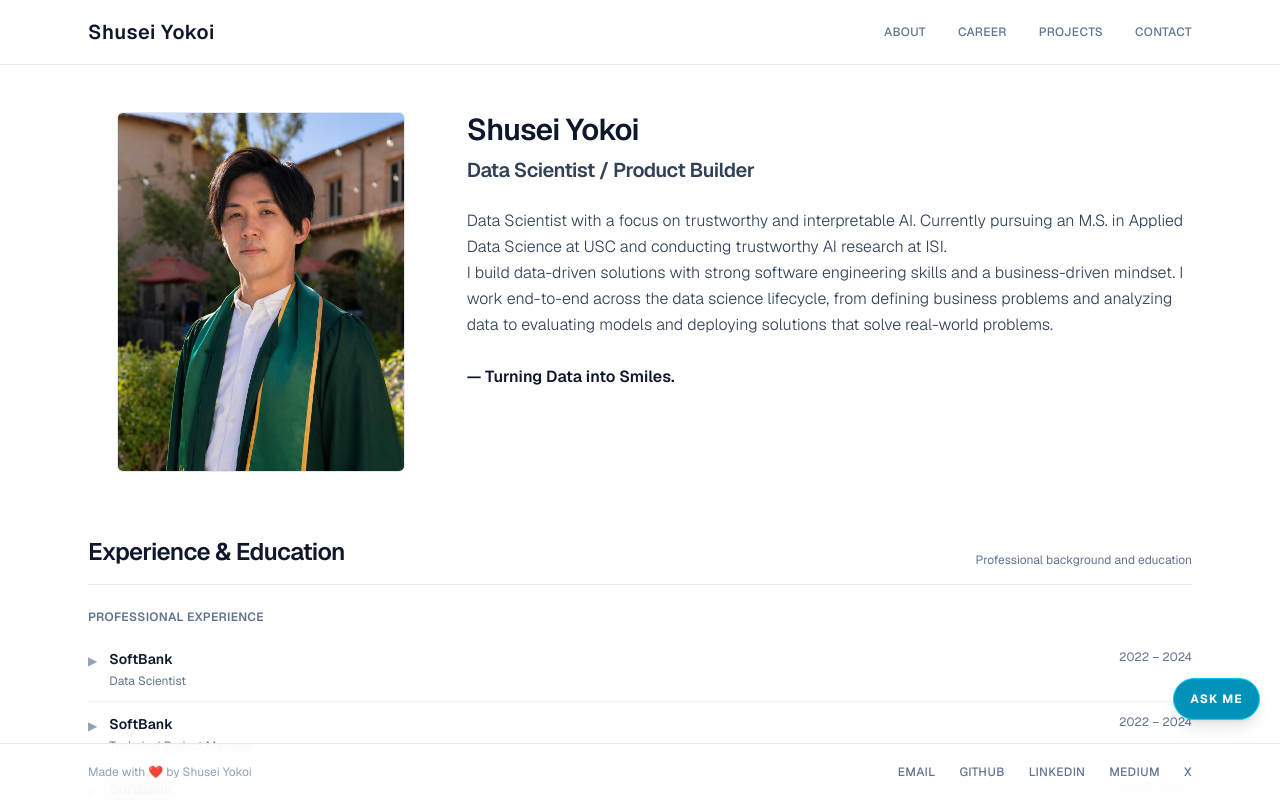
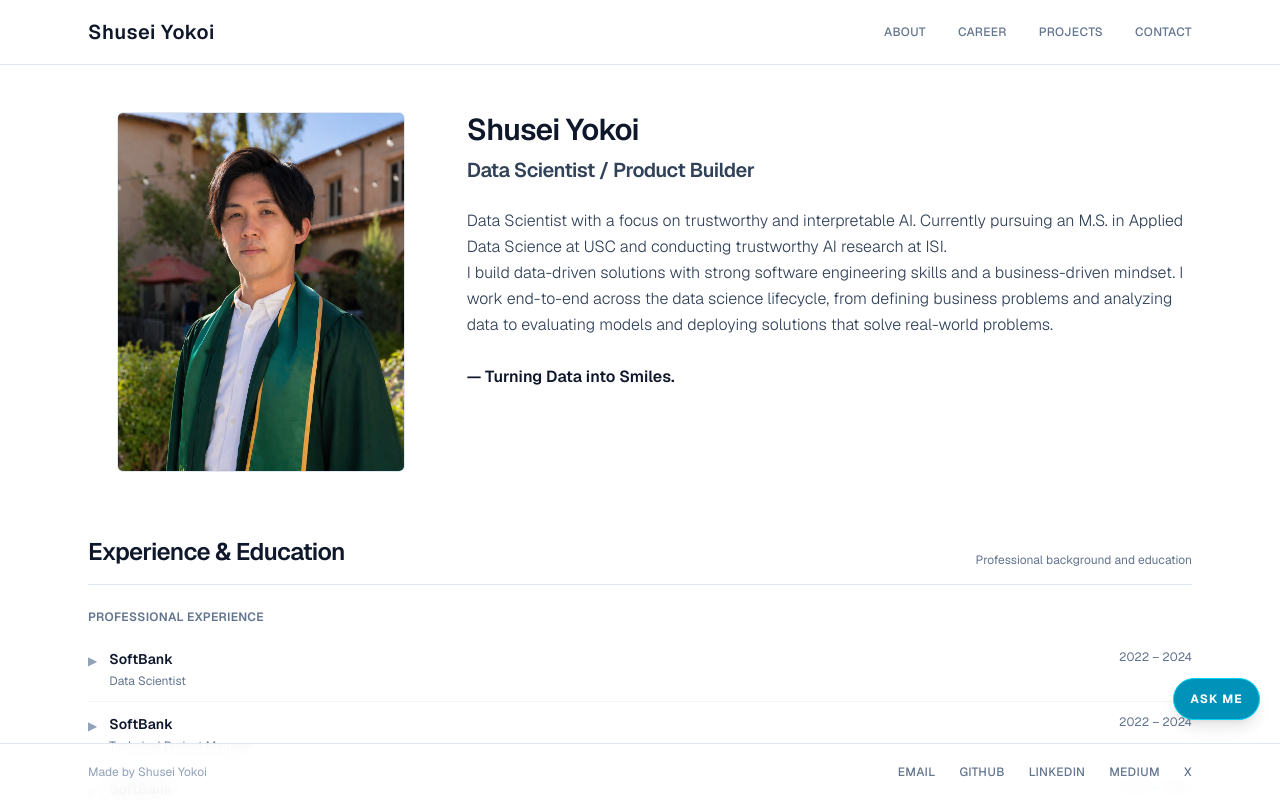
Before and after one commit to shuseiyokoi/portfolio, a Next.js app: page / in a window 1280 px wide. Shown: the top 800 px of the page. Built offline with nearby package versions, Linux system fonts and the light colour scheme.

Commit message:
fix footer

```diff
--- a/app/page.tsx
+++ b/app/page.tsx
@@ -650,7 +650,7 @@ export default function Home() {
       <footer className="fixed bottom-0 left-0 right-0 z-50 bg-white/90 backdrop-blur-md border-t border-slate-200">
         <div className="max-w-6xl mx-auto px-6 h-14 flex items-center justify-between">
           <p className="text-xs text-slate-400">
-            Made with ❤️ by Shusei Yokoi
+            Made by Shusei Yokoi
           </p>
 
           <div className="flex items-center gap-6 text-xs font-medium tracking-wide uppercase text-slate-500">
```
